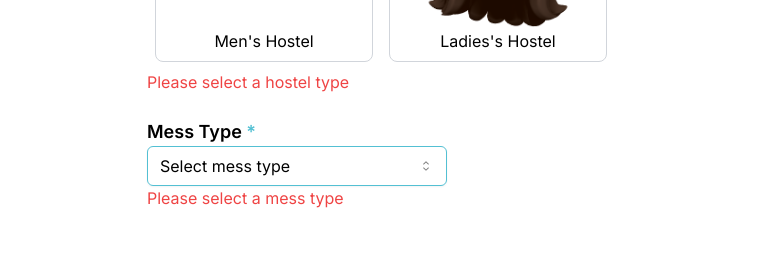
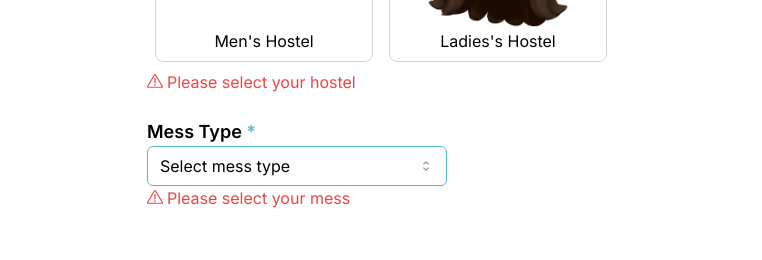
Before and after one commit to vinnovateit/messit-web, a Next.js app: page /details in a window 1280 px wide. Both pictures are taken after a click on the button "Submit". Shown: the part 459-719 px from the top of the page, without its empty margins (259-1021 px from the left). Built offline with nearby package versions, Linux system fonts and the light colour scheme.

Commit message:
Add icons to error messages

```diff
--- a/src/app/details/page.tsx
+++ b/src/app/details/page.tsx
@@ -3,6 +3,7 @@ import {Select, SelectContent, SelectItem, SelectTrigger, SelectValue} from "@/c
 import HostelSelection from "@/components/hostel-selection";
 import {Button} from "@/components/ui/button";
 import {useState, useEffect} from "react";
+import {ExclamationTriangleIcon} from '@radix-ui/react-icons';
 import Cookies from "js-cookie";
 
 export default function MessSelector() {
@@ -34,9 +35,9 @@ export default function MessSelector() {
             return;
         }
 
-        Cookies.set('selectedHostel', selectedHostel, { expires: 365 });
-        Cookies.set('selectedMessType', selectedMessType, { expires: 365 });
-        Cookies.set('setupComplete', '1', { expires: 365 }); // indicate setup complete
+        Cookies.set('selectedHostel', selectedHostel, {expires: 365});
+        Cookies.set('selectedMessType', selectedMessType, {expires: 365});
+        Cookies.set('setupComplete', '1', {expires: 365}); // indicate setup complete
         console.log(Cookies.get()); // fixme: remove logging
 
         // fixme: redirect to dashboard
@@ -55,7 +56,8 @@ export default function MessSelector() {
                 <div className="self-center">
                     <div className="text-lg font-semibold">Hostel Type <span className="text-[#53C0D3]">*</span></div>
                     <HostelSelection onSelect={handleHostelSelect}/>
-                    {hostelError && <div className="text-red-500">Please select a hostel type</div>}
+                    {hostelError && <div className="text-red-500 flex items-center"><ExclamationTriangleIcon
+                        className="w-4 h-4 mr-1"/> Please select your hostel</div>}
                 </div>
                 <br/>
                 <div className="">
@@ -70,7 +72,9 @@ export default function MessSelector() {
                             <SelectItem value="non-veg">Non-Veg mess</SelectItem>
                         </SelectContent>
                     </Select>
-                    {messTypeError && <div className="text-red-500">Please select a mess type</div>}
+                    {messTypeError && <div className="text-red-500 flex items-center"><ExclamationTriangleIcon
+                        className="w-4 h-4 mr-1"/> Please
+                        select your mess</div>}
                 </div>
             </div>
             <Button variant={'default'} className="w-[213px] self-center" onClick={handleSubmit}>
```
